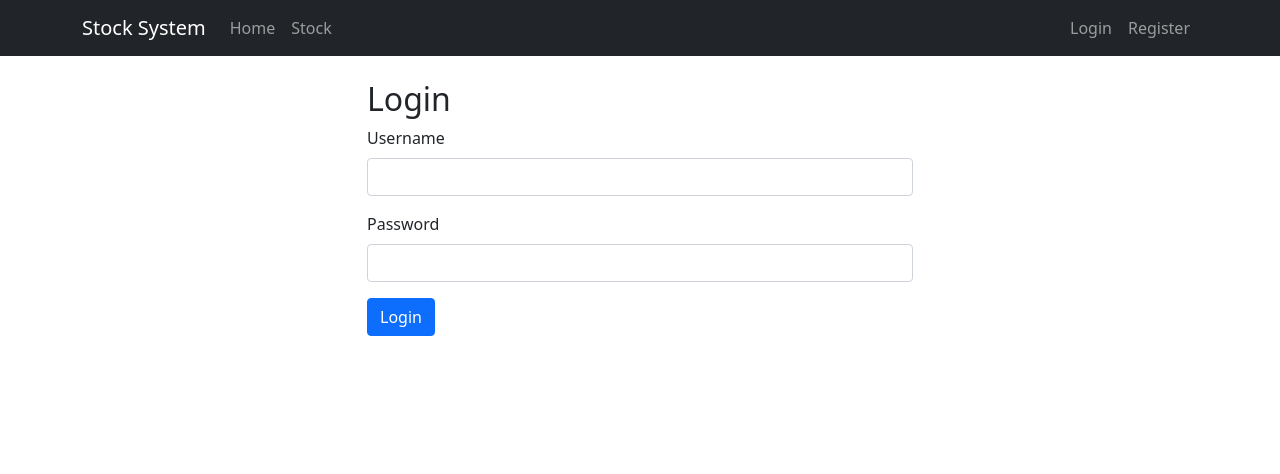
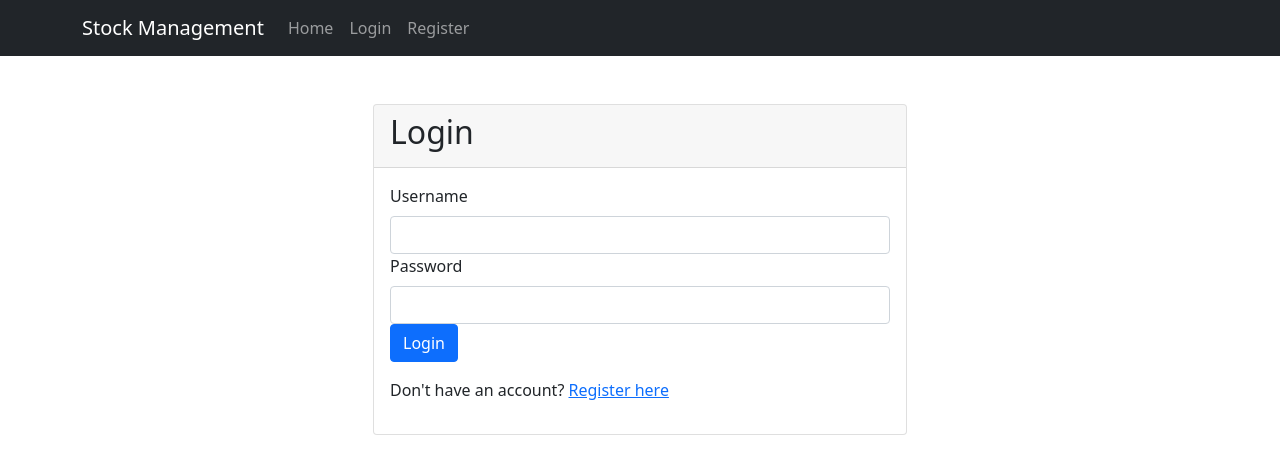
Before and after one commit to Fayata/stock, a Flask app: page /login in a window 1280 px wide. Shown: the top 474 px of the page. Run offline with Flask 3, Linux system fonts and the light colour scheme; parts of the project's set-up code (start-up, migrations or seed data) failed here and were passed over.

Commit message:
bug fixing

```diff
--- a/app.py
+++ b/app.py
@@ -1,13 +1,16 @@
 from flask import Flask, render_template, redirect, url_for, request, flash
-from flask_login import LoginManager, UserMixin, login_user, login_required, logout_user, current_user
-from models import db, Stock, User
-from forms import StockForm, LoginForm, RegistrationForm
+from flask_login import LoginManager, login_user, login_required, logout_user, current_user
+from models import db, User, Stock, StockCategory
+from forms import LoginForm, RegistrationForm, StockForm
+from datetime import datetime
 
 app = Flask(__name__)
+app.config['SECRET_KEY'] = 'your-secret-key'
 app.config['SQLALCHEMY_DATABASE_URI'] = 'sqlite:///stock.db'
-app.config['SECRET_KEY'] = 'your_secret_key'
+app.config['SQLALCHEMY_TRACK_MODIFICATIONS'] = False
+
+# Initialize extensions
 db.init_app(app)
-
 login_manager = LoginManager()
 login_manager.init_app(app)
 login_manager.login_view = 'login'
@@ -16,32 +19,29 @@ login_manager.login_view = 'login'
 def load_user(user_id):
     return User.query.get(int(user_id))
 
+# Create tables
+def init_db():
+    with app.app_context():
+        db.create_all()
+        # Create default category if it doesn't exist
+        if not StockCategory.query.first():
+            default_category = StockCategory(name='General', description='Default category')
+            db.session.add(default_category)
+            db.session.commit()
+
+# Routes
 @app.route('/')
 def home():
-    return render_template('home.html')
-
-@app.route('/stock', methods=['GET', 'POST'])
-@login_required
-def stock_management():  # Changed function name to avoid conflict
-    form = StockForm()
-    if form.validate_on_submit():
-        new_stock = Stock(
-            item_name=form.item_name.data,
-            quantity=form.quantity.data,
-            price=form.price.data,
-            category=form.category.data
-        )
-        db.session.add(new_stock)
-        db.session.commit()
-        return redirect(url_for('stock_management'))
-
-    page = request.args.get('page', 1, type=int)
-    search_term = request.args.get('search')
-    if search_term:
-        stocks = Stock.query.filter(Stock.item_name.like(f'%{search_term}%')).paginate(page=page, per_page=8)
-    else:
-        stocks = Stock.query.paginate(page=page, per_page=8)
-    return render_template('stock.html', stocks=stocks, form=form)
+    if not current_user.is_authenticated:
+        return redirect(url_for('login'))
+    # Get the category with highest stock quantity
+    highest_category = db.session.query(
+        StockCategory,
+        db.func.sum(Stock.quantity).label('total_quantity')
+    ).join(Stock).group_by(StockCategory).order_by(
+        db.desc('total_quantity')
+    ).first()
+    return render_template('home.html', highest_category=highest_category)
 
 @app.route('/login', methods=['GET', 'POST'])
 def login():
@@ -52,9 +52,10 @@ def login():
         user = User.query.filter_by(username=form.username.data).first()
         if user and user.check_password(form.password.data):
             login_user(user)
+            flash('Login successful!', 'success')
             next_page = request.args.get('next')
             return redirect(next_page) if next_page else redirect(url_for('home'))
-        flash('Invalid username or password')
+        flash('Invalid username or password', 'danger')
     return render_template('login.html', form=form)
 
 @app.route('/register', methods=['GET', 'POST'])
@@ -63,11 +64,14 @@ def register():
         return redirect(url_for('home'))
     form = RegistrationForm()
     if form.validate_on_submit():
+        if User.query.filter_by(username=form.username.data).first():
+            flash('Username already exists', 'danger')
+            return render_template('register.html', form=form)
         user = User(username=form.username.data)
         user.set_password(form.password.data)
         db.session.add(user)
         db.session.commit()
-        flash('Registration successful!')
+        flash('Registration successful! Please login.', 'success')
         return redirect(url_for('login'))
     return render_template('register.html', form=form)
 
@@ -75,11 +79,32 @@ def register():
 @login_required
 def logout():
     logout_user()
+    flash('You have been logged out.', 'info')
     return redirect(url_for('login'))
 
-# Create the database tables
-with app.app_context():
-    db.create_all()
+@app.route('/stock', methods=['GET', 'POST'])
+@login_required
+def stock():
+    form = StockForm()
+    # Populate category choices
+    form.category.choices = [(c.id, c.name) for c in StockCategory.query.all()]
+
+    if form.validate_on_submit():
+        stock = Stock(
+            item_name=form.item_name.data,
+            quantity=form.quantity.data,
+            price=form.price.data,
+            category_id=form.category.data
+        )
+        db.session.add(stock)
+        db.session.commit()
+        flash('Stock item added successfully!', 'success')
+        return redirect(url_for('stock'))
+
+    page = request.args.get('page', 1, type=int)
+    stocks = Stock.query.paginate(page=page, per_page=8)
+    return render_template('stock.html', form=form, stocks=stocks)
 
 if __name__ == '__main__':
+    init_db()
     app.run(debug=True)
--- a/forms.py
+++ b/forms.py
@@ -1,21 +1,22 @@
 from flask_wtf import FlaskForm
-from wtforms import StringField, IntegerField, FloatField, SubmitField, PasswordField, SelectField
-from wtforms.validators import DataRequired, Length, EqualTo
-
-class StockForm(FlaskForm):
-    item_name = StringField('Item Name', validators=[DataRequired()])
-    quantity = IntegerField('Quantity', validators=[DataRequired()])
-    price = FloatField('Price', validators=[DataRequired()])
-    category = StringField('Category', validators=[DataRequired()])
-    submit = SubmitField('Add Stock')
+from wtforms import StringField, PasswordField, SubmitField, IntegerField, FloatField, SelectField
+from wtforms.validators import DataRequired, Length, EqualTo, NumberRange
 
 class LoginForm(FlaskForm):
-    username = StringField('Username', validators=[DataRequired()])
+    username = StringField('Username', validators=[DataRequired(), Length(min=3, max=150)])
     password = PasswordField('Password', validators=[DataRequired()])
     submit = SubmitField('Login')
 
 class RegistrationForm(FlaskForm):
     username = StringField('Username', validators=[DataRequired(), Length(min=3, max=150)])
     password = PasswordField('Password', validators=[DataRequired()])
-    confirm_password = PasswordField('Confirm Password', validators=[DataRequired(), EqualTo('password')])
+    confirm_password = PasswordField('Confirm Password',
+                                   validators=[DataRequired(), EqualTo('password')])
     submit = SubmitField('Register')
+
+class StockForm(FlaskForm):
+    item_name = StringField('Item Name', validators=[DataRequired(), Length(max=100)])
+    quantity = IntegerField('Quantity', validators=[DataRequired(), NumberRange(min=0)])
+    price = FloatField('Price', validators=[DataRequired(), NumberRange(min=0)])
+    category = SelectField('Category', coerce=int, validators=[ DataRequired()])
+    submit = SubmitField('Add Stock')
--- a/templates/base.html
+++ b/templates/base.html
@@ -5,25 +5,34 @@
     <meta name="viewport" content="width=device-width, initial-scale=1.0">
     <title>Stock Management System</title>
     <link href="https://cdn.jsdelivr.net/npm/bootstrap@5.1.3/dist/css/bootstrap.min.css" rel="stylesheet">
+    <link rel="stylesheet" href="{{ url_for('static', filename='styles.css') }}">
 </head>
 <body>
     <nav class="navbar navbar-expand-lg navbar-dark bg-dark">
         <div class="container">
-            <a class="navbar-brand" href="{{ url_for('home') }}">Stock System</a>
+            <a class="navbar-brand" href="{{ url_for('home') }}">Stock Management</a>
             <button class="navbar-toggler" type="button" data-bs-toggle="collapse" data-bs-target="#navbarNav">
                 <span class="navbar-toggler-icon"></span>
             </button>
             <div class="collapse navbar-collapse" id="navbarNav">
                 <ul class="navbar-nav">
-                    <li class="nav-item"><a class="nav-link" href="{{ url_for('home') }}">Home</a></li>
-                    <li class="nav-item"><a class="nav-link" href="{{ url_for('stock_management') }}">Stock</a></li>
-                </ul>
-                <ul class="navbar-nav ms-auto">
+                    <li class="nav-item">
+                        <a class="nav-link" href="{{ url_for('home') }}">Home</a>
+                    </li>
                     {% if current_user.is_authenticated %}
-                        <li class="nav-item"><a class="nav-link" href="{{ url_for('logout') }}">Logout</a></li>
+                    <li class="nav-item">
+                        <a class="nav-link" href="{{ url_for('stock') }}">Stock</a>
+                    </li>
+                    <li class="nav-item">
+                        <a class="nav-link" href="{{ url_for('logout') }}">Logout</a>
+                    </li>
                     {% else %}
-                        <li class="nav-item"><a class="nav-link" href="{{ url_for('login') }}">Login</a></li>
-                        <li class="nav-item"><a class="nav-link" href="{{ url_for('register') }}">Register</a></li>
+                    <li class="nav-item">
+                        <a class="nav-link" href="{{ url_for('login') }}">Login</a>
+                    </li>
+                    <li class="nav-item">
+                        <a class="nav-link" href="{{ url_for('register') }}">Register</a>
+                    </li>
                     {% endif %}
                 </ul>
             </div>
@@ -31,10 +40,12 @@
     </nav>
 
     <div class="container mt-4">
-        {% with messages = get_flashed_messages() %}
+        {% with messages = get_flashed_messages(with_categories=true) %}
             {% if messages %}
-                {% for message in messages %}
-                    <div class="alert alert-info">{{ message }}</div>
+                {% for category, message in messages %}
+                    <div class="alert alert-{{ category }}">
+                        {{ message }}
+                    </div>
                 {% endfor %}
             {% endif %}
         {% endwith %}
--- a/templates/login.html
+++ b/templates/login.html
@@ -1,21 +1,32 @@
 {% extends 'base.html' %}
 
 {% block content %}
+<div class="container mt-5">
     <div class="row justify-content-center">
         <div class="col-md-6">
+            <div class="card">
+                <div class="card-header">
                     <h2>Login</h2>
+                </div>
+                <div class="card-body">
                     <form method="POST">
                         {{ form.hidden_tag() }}
-            <div class="mb-3">
+                        <div class="form-group">
                             {{ form.username.label(class="form-label") }}
                             {{ form.username(class="form-control") }}
                         </div>
-            <div class="mb-3">
+                        <div class="form-group">
                             {{ form.password.label(class="form-label") }}
                             {{ form.password(class="form-control") }}
                         </div>
                         {{ form.submit(class="btn btn-primary") }}
                     </form>
+                    <div class="mt-3">
+                        <p>Don't have an account? <a href="{{ url_for('register') }}">Register here</a></p>
+                    </div>
+                </div>
+            </div>
+        </div>
     </div>
 </div>
 {% endblock %}
```
Also changed, not shown: models.py (+18 -16 lines), templates/register.html (+17 -3 lines), instance/stock.db. Lines whose indentation alone changed are shown as unchanged.
